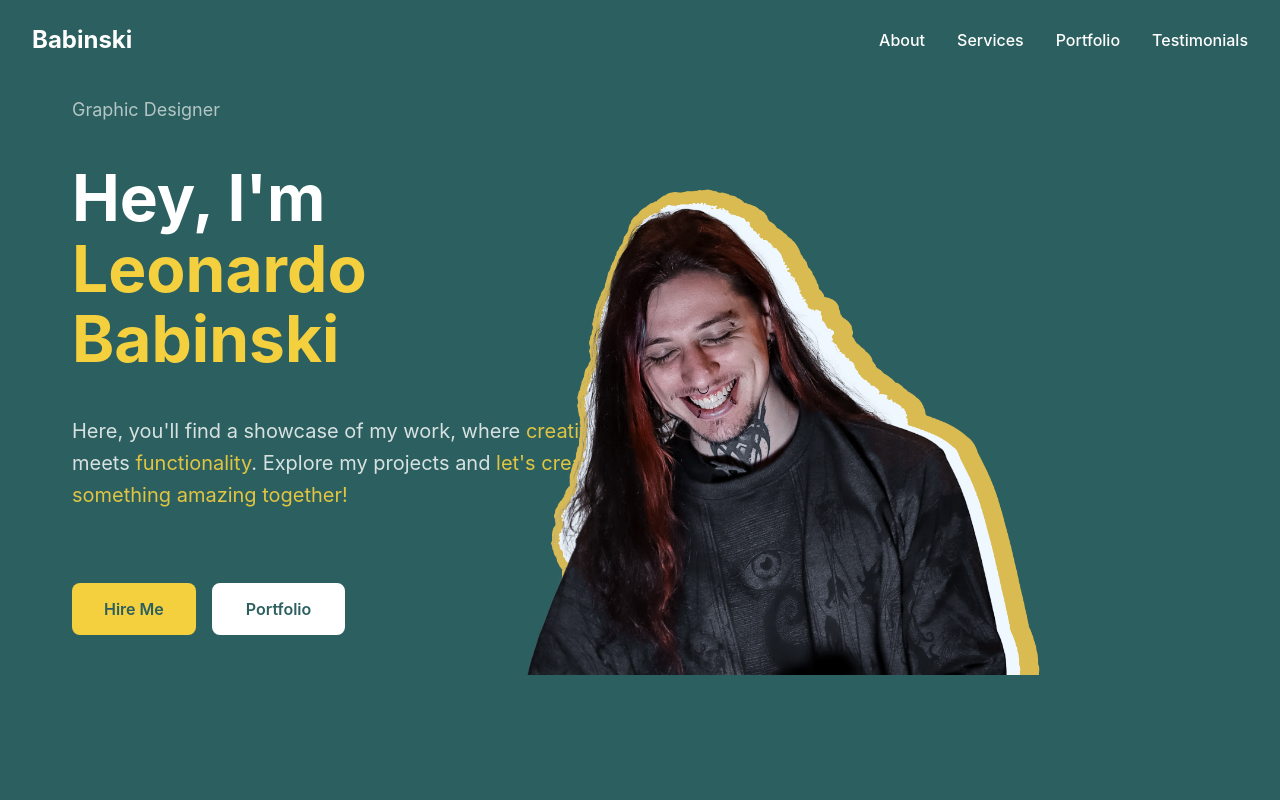
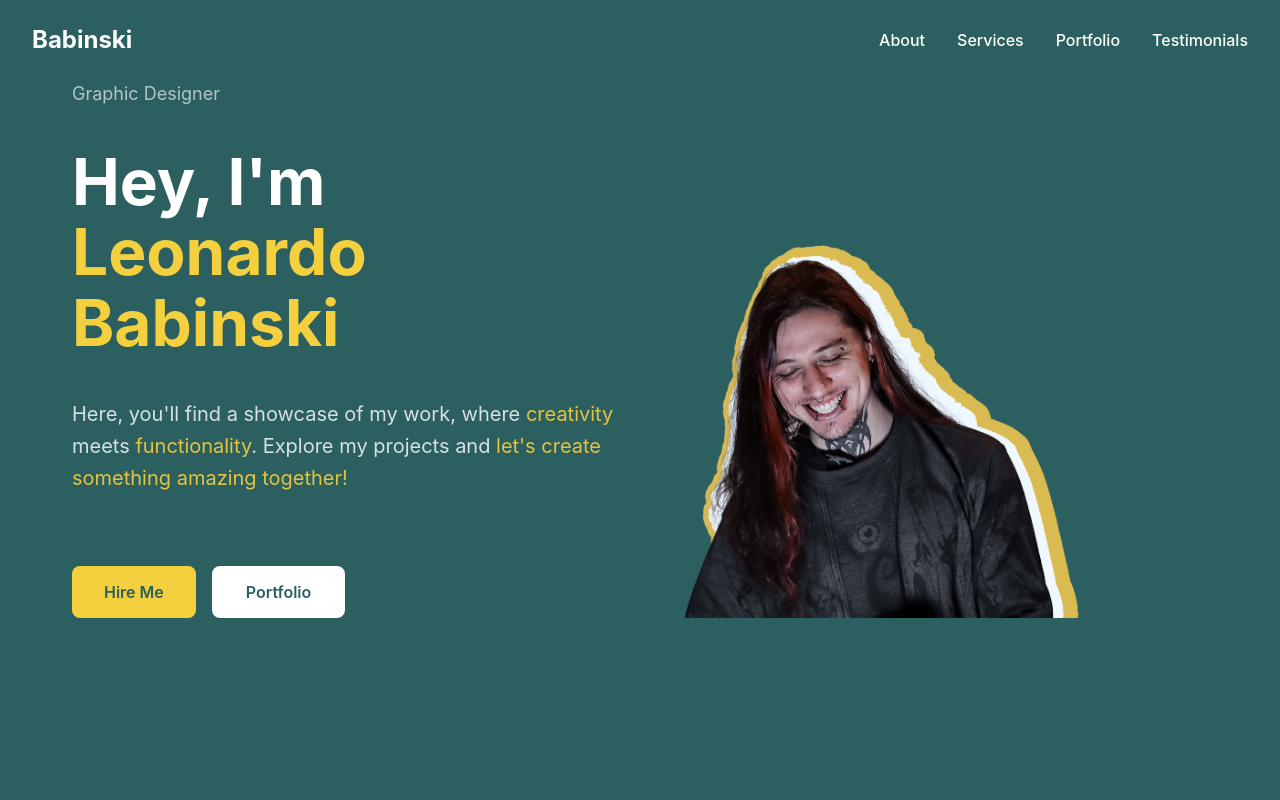
Before and after one commit to leonardobabinski/babinskidesign, a React (Vite) app: page / in a window 1280 px wide. Shown: the top 800 px of the page. Built offline with nearby package versions, Linux system fonts and the light colour scheme.

Commit message:
Update Hero.jsx

```diff
--- a/src/components/Hero.jsx
+++ b/src/components/Hero.jsx
@@ -58,10 +58,9 @@ const Hero = () => {
               src={profilePhoto}
               alt="Leonardo Babinski"
               className="
-                relative
-                bottom-0 sm:bottom-[-40px]
-                w-[90vw] max-w-[360px]
-                sm:w-[65vw] sm:max-w-[860px]
+                w-[85vw] max-w-[300px]
+                sm:w-[60vw] sm:max-w-[500px]
+                md:w-[50vw] md:max-w-[700px]
               "
             />
           </div>
```
